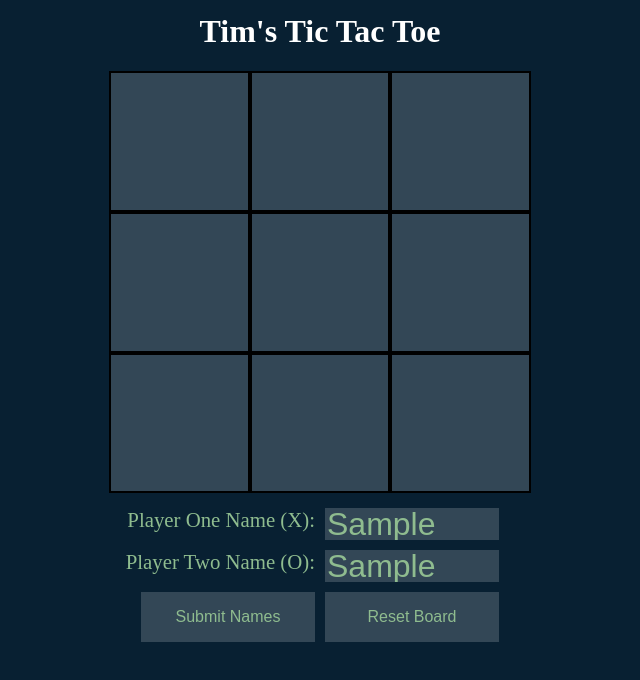
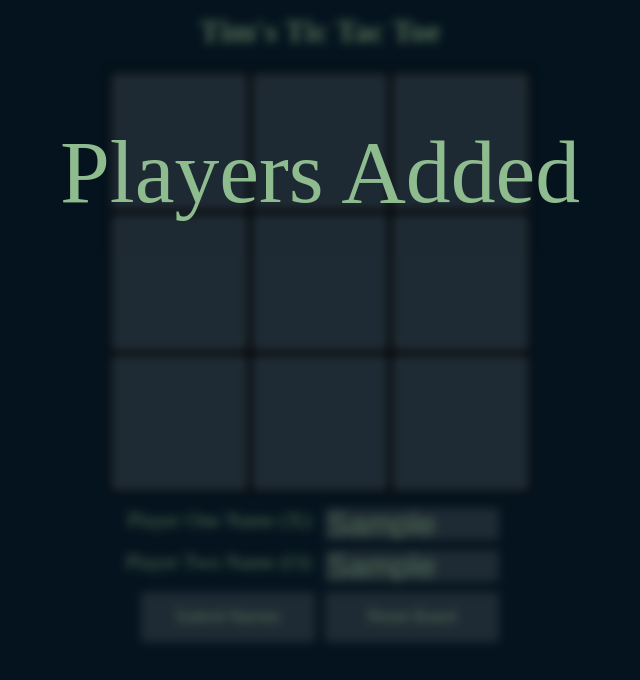
Before and after one commit to GatorDog/TicTacToe, a plain HTML site: page index.html in a window 1280 px wide. Both pictures are taken after typing "Sample", "Sample" into the empty fields and a click on the button "Submit Names". Shown: the whole page, without its empty margins (320-960 px from the left). Drawn offline with Linux system fonts and the light colour scheme.

Commit message:
Finished Project - Added fancier game end and player add screens.

```diff
--- a/index.html
+++ b/index.html
@@ -8,8 +8,15 @@
     <link rel="shortcut icon" href="">
     <title>Tim's Tic Tac Toe</title>
 </head>
-
+<body class="pageContent">
+    <div id="winnerModal" class="Modal is-hidden">
+        <!-- Modal content -->
+        <div class="Modal-content noSelect" id="winnerModalContent">
+        </div>
+      </div>
+<div id="mainContent">
 <body class="mainContent">
+    <div id="mainContent"></div>
 <h1 class="pageTitle">Tim's Tic Tac Toe</h1>
 <div class="container" id="gameBoardContainer"></div>
 <div class="gameControls">
@@ -20,6 +27,7 @@
     <button id=submitNamesButton>Submit Names</button>
     <button id="resetBoardButton">Reset Board</button>
 </div>
+</div>
 </body>
 <script src="main.js"></script>
 </html>
--- a/main.js
+++ b/main.js
@@ -29,8 +29,22 @@ const gameBoardFlowModule = (() => {
 
     let tileChecker = (tileOne, tileTwo, tileThree) => {
         if (gameBoard.tiles[tileOne].marker == gameBoard.tiles[tileTwo].marker && gameBoard.tiles[tileOne].marker == gameBoard.tiles[tileThree].marker) {
-            alert(`player ${gameFlow.activePlayer.name} has won!`)
+            const winnerModal = document.getElementById("winnerModal")
+            const winnerModalContent = document.getElementById("winnerModalContent")
+            const gameOverBody = document.getElementById("mainContent")
+            winnerModal.className = "Modal"
+            gameOverBody.className = "mainContent is-blurred"
+            winnerModalContent.innerHTML = `${gameFlow.activePlayer.name} Wins!`
             gameBoardFlowModule.gameOver = true;
+
+            window.onclick = function(event) {
+                if (event.target == winnerModal || event.target == winnerModalContent) {
+                    winnerModal.className = "Modal is-hidden";
+                    gameOverBody.className = "mainContent";
+                    container.className = "MainContainer";
+                    container.parentElement.className = "";
+                }
+            }
         }
     }
 
@@ -131,7 +145,23 @@ const gameSetup = (() => {
     submitButton.addEventListener("click", (() => {
         playerOne.name = playerOneInput.value;
         playerTwo.name = playerTwoInput.value;
-        alert("Player Names added")
+
+        const addedModal = document.getElementById("winnerModal")
+        const addedModalContent = document.getElementById("winnerModalContent")
+        const blurBody = document.getElementById("mainContent")
+        addedModal.className = "Modal"
+        blurBody.className = "mainContent is-blurred"
+        addedModalContent.innerHTML = "Players Added"
+
+        window.onclick = function(event) {
+            if (event.target == winnerModal || event.target == winnerModalContent) {
+                addedModal.className = "Modal is-hidden";
+                blurBody.className = "mainContent";
+                container.className = "MainContainer";
+                container.parentElement.className = "";
+            }
+        }
+
     }))
 
 })()
--- a/stylesheet.css
+++ b/stylesheet.css
@@ -1,10 +1,11 @@
 .pageTitle{
     margin-top: 1%;
     text-align:center;
+    color: darkseagreen;
 
 }
 
-.mainContent {
+.pageContent {
     background-color: #082032;
     color: white;
 }
@@ -120,3 +121,43 @@
             user-select: none; /* Non-prefixed version, currently
                                 supported by Chrome, Edge, Opera and Firefox */
 }
+
+
+/*Modal Boilerplate from https://www.cssscript.com/simple-modal-window-with-background-blur-effect/*/
+.Modal {
+    display: block;
+    position: fixed;
+    left: 0;
+    top: 0;
+    z-index: 9999;
+    width: 100%;
+    height: 100%;
+    padding-top: 100px;
+    background-color: black;
+    background-color: rgba(0, 0, 0, 0.4);
+    -webkit-transition: 0.5s;
+    overflow: auto;
+    transition: all 0.3s linear;
+  }
+
+  .Modal-content {
+    text-align: center;
+    margin: auto;
+    padding: 20px;
+    border-radius: 4px;
+    max-width: 50%;
+    height: 450px;
+    font-size: 7vw;
+    color: darkseagreen;
+  }
+
+  .ModalOpen { overflow: hidden; }
+
+  .is-hidden { display: none; }
+
+  .is-visuallyHidden { opacity: 0; }
+
+  .is-blurred {
+    filter: blur(5px);
+    -webkit-filter: blur(5px);
+  }
```
